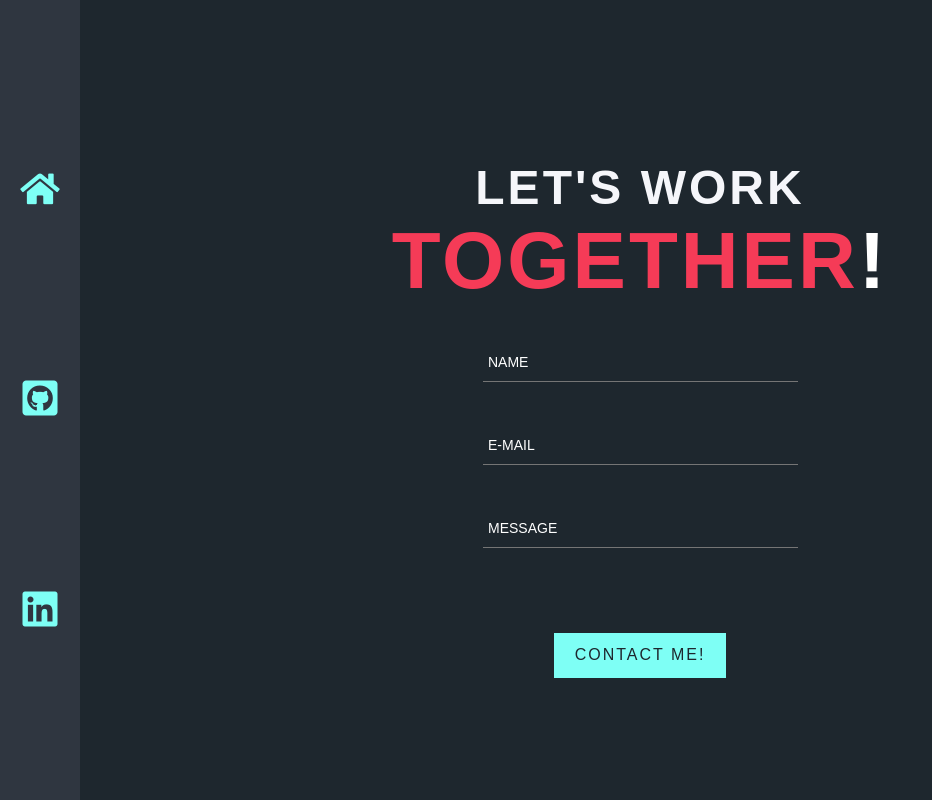
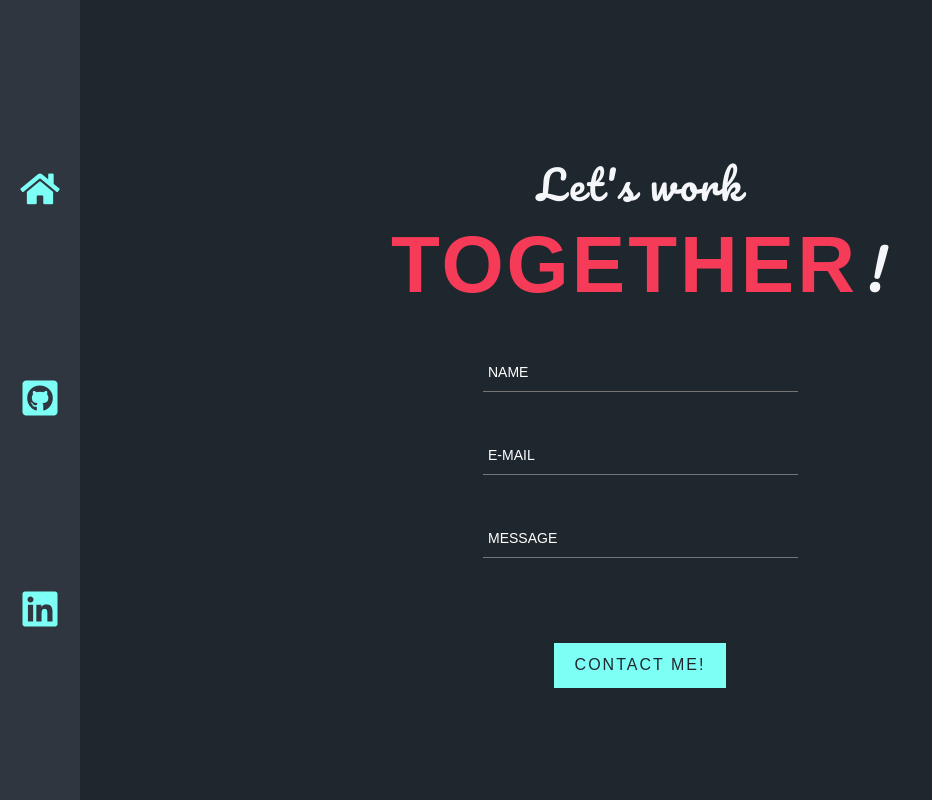
Before and after one commit to d-milisits/portfolio, a PHP site: page /mail.html in a window 1280 px wide. Shown: the whole page, without its empty margins (0-932 px from the left). Run offline with PHP 8.4, Linux system fonts and the light colour scheme; some libraries are stand-ins or nearby versions.

Commit message:
styling changes

```diff
--- a/app.js
+++ b/app.js
@@ -1,4 +1,4 @@
-const texts = ['fullstack developer', 'finance graduate', 'passionate creator'];
+const texts = ['fullstack developer', 'finance graduate', 'lifelong student'];
 let count = 0;
 let index = 0;
 let currentText = '';
--- a/css/mail.css
+++ b/css/mail.css
@@ -32,7 +32,7 @@
 /* Page */
 span {
   font-size: 5rem;
-  opacity: .5;
+  /* opacity: .5; */
 }
 .red {
   color: #f53b57;
@@ -144,3 +144,15 @@ input:focus ~ .highlight {
 	from { background:#f53b57; }
   to 	{ width:0; background:transparent; }
 }
+.cursive {
+  font-family: 'Pacifico';
+  font-size: 2.5rem;
+  letter-spacing: 2px;
+  text-transform: none;
+  font-weight: 200;
+  padding:0;
+}
+.exc {
+  font-size: 3.5rem;
+  padding-left: 10px;
+}
--- a/css/stack.css
+++ b/css/stack.css
@@ -33,7 +33,7 @@
 .current {
   font-family: 'Pacifico';
   letter-spacing: 1px;
-  font-weight: 400;
+  font-weight: 200;
   font-size: 3rem;
 }
 /* PROGRESS BAR STYLING */
--- a/mail.html
+++ b/mail.html
@@ -22,7 +22,7 @@
     <div id="main-page" class="main-page">
       <div class="email-form">
         <div class="animate__animated animate__fadeInDown">
-          <h1 class="work-together">Let's work<br><span class="red">together<span class="white">!</span></span></h1>
+          <h1 class="work-together"><span class="cursive">Let's work</span><br><span class="red">together<span class="white"><span class="cursive exc">!</span></span></span></h1>
         </div>
         <div class="group animate__animated animate__zoomInDown">
           <input type="text" required>
```
